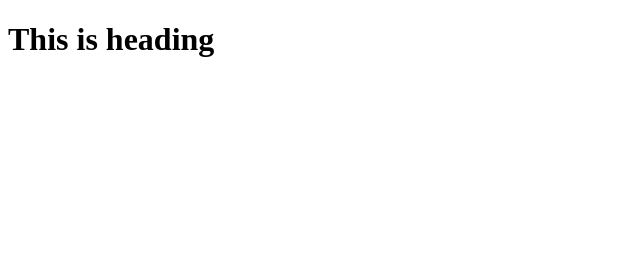
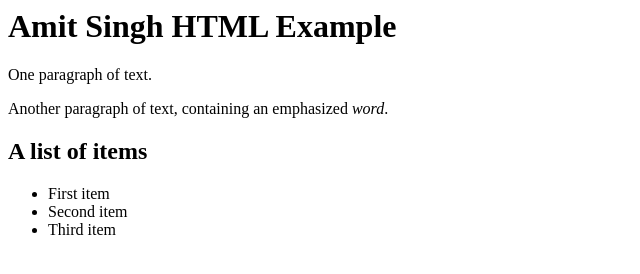
Before and after one commit to amitbhsingh/the_odin_project, a plain HTML site: page index.html in a window 1280 px wide. Shown: the whole page, without its empty margins (0-640 px from the left). Drawn offline with Linux system fonts and the light colour scheme.

Commit message:
3rd commit

```diff
--- a/index.html
+++ b/index.html
@@ -1,13 +1,16 @@
-<!DOCTYPE html>
-<html lang="en" dir="ltr">
-    <head>
-        <meta charset="utf-8">
-        <title> Odin Project</title>
-        <h1> This is heading</h1>
-
-    </head>
-
-    <body>
-
-    </body>
+<html>
+  <head>
+    <title>Ruby Monstas HTML Example</title>
+  </head>
+  <body>
+    <h1>Amit Singh HTML Example</h1>
+    <p>One paragraph of text.</p>
+    <p>Another paragraph of text, containing an emphasized <em>word</em>.</p>
+    <h2>A list of items</h2>
+    <ul>
+      <li>First item</li>
+      <li>Second item</li>
+      <li>Third item</li>
+    </ul>
+  </body>
 </html>
```
